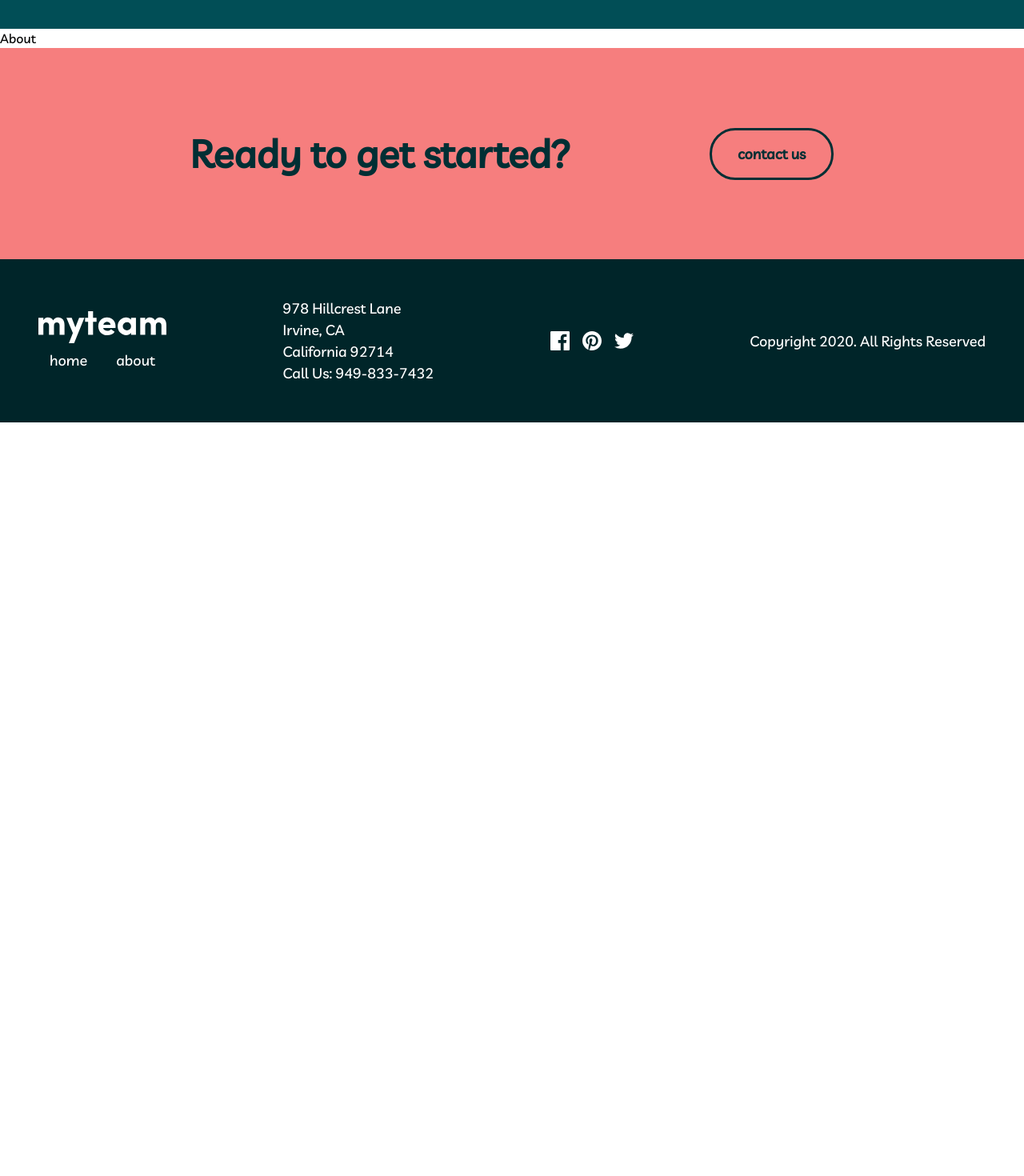
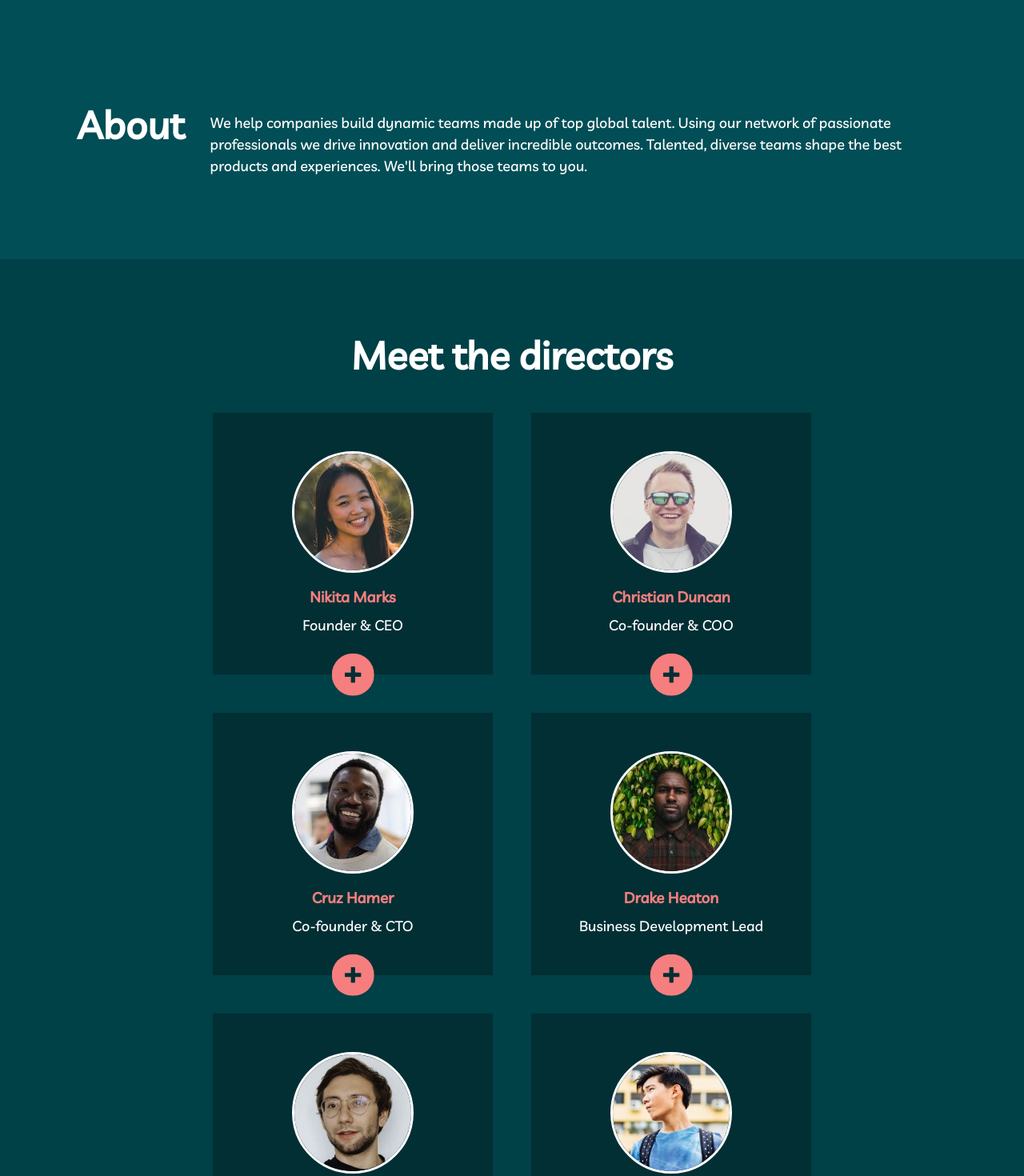
Before and after one commit to JioBautista/myteam-multi-page-website, a React (Vite) app in the folder app/: page /about in a window 1280 px wide. Shown: the part 100-1570 px from the top of the page at 80% size. Before the commit the page ends 800 px from the top, so only its background shows below. Built offline with nearby package versions, Linux system fonts and the light colour scheme.

Commit message:
Director component finished

```diff
--- /dev/null
+++ b/app/src/data/directors-data.js
@@ -0,0 +1,32 @@
+export default [
+  {
+    avatar: "src/assets/avatar-nikita.jpg",
+    name: "Nikita Marks",
+    title: "Founder & CEO",
+  },
+  {
+    avatar: "src/assets/avatar-christian.jpg",
+    name: "Christian Duncan",
+    title: "Co-founder & COO",
+  },
+  {
+    avatar: "src/assets/avatar-cruz.jpg",
+    name: "Cruz Hamer",
+    title: "Co-founder & CTO",
+  },
+  {
+    avatar: "src/assets/avatar-drake.jpg",
+    name: "Drake Heaton",
+    title: "Business Development Lead",
+  },
+  {
+    avatar: "src/assets/avatar-griffin.jpg",
+    name: "Griffin Wise",
+    title: "Lead Marketing",
+  },
+  {
+    avatar: "src/assets/avatar-aden.jpg",
+    name: "Aden Allan",
+    title: "Head of Talent",
+  },
+];
--- a/app/src/pages/about/About.jsx
+++ b/app/src/pages/about/About.jsx
@@ -1,9 +1,15 @@
-import React from 'react'
+import React from "react";
+import styles from "../../styles/about.module.scss";
+import Overview from "./Overview";
+import Director from "./Director";
 
 function About() {
   return (
-    <div>About</div>
-  )
+    <div className={styles.container}>
+      <Overview />
+      <Director />
+    </div>
+  );
 }
 
-export default About
+export default About;
--- /dev/null
+++ b/app/src/pages/about/Director.jsx
@@ -0,0 +1,27 @@
+import React from "react";
+import styles from "../../styles/about.module.scss";
+import data from "../../data/directors-data";
+
+function Director() {
+  return (
+    <div className={styles.director}>
+      <h2>Meet the directors</h2>
+      <div className={styles.avatars}>
+        {data.map((items) => {
+          return (
+            <>
+              <div className={styles.avatar}>
+                <img src={items.avatar} />
+                <h3>{items.name}</h3>
+                <p>{items.title}</p>
+                <img src="src/assets/icon-cross.svg" className={styles.cross} />
+              </div>
+            </>
+          );
+        })}
+      </div>
+    </div>
+  );
+}
+
+export default Director;
--- /dev/null
+++ b/app/src/pages/about/Overview.jsx
@@ -0,0 +1,18 @@
+import React from "react";
+import styles from "../../styles/about.module.scss";
+
+function Overview() {
+  return (
+    <div className={styles.overview}>
+      <h2>About</h2>
+      <p>
+        We help companies build dynamic teams made up of top global talent.
+        Using our network of passionate professionals we drive innovation and
+        deliver incredible outcomes. Talented, diverse teams shape the best
+        products and experiences. We'll bring those teams to you.
+      </p>
+    </div>
+  );
+}
+
+export default Overview;
--- /dev/null
+++ b/app/src/styles/about.module.scss
@@ -0,0 +1,97 @@
+// Mixins
+@mixin padding {
+    padding: 2rem;
+
+    @media(min-width:768px) {
+        padding: 3rem;
+    }
+
+    @media(min-width: 1024px) {
+        padding: 6rem;
+    }
+}
+
+@mixin flexCenter {
+    display: flex;
+    justify-content: center;
+    align-items: center;
+    gap: 2rem;
+}
+
+// About component - Parent container
+.container {
+    color: white;
+    text-align: center;
+
+    h1 {
+        font-size: clamp(40px, 8vw, 100px);
+        margin-bottom: 1rem;
+        line-height: 1;
+    }
+
+    h2 {
+        font-size: clamp(32px, 5vw, 48px);
+        margin-bottom: 3rem;
+        line-height: 1;
+    }
+
+    h3 {
+        color: #F67E7E;
+        font-weight: bold;
+        margin-bottom: 0.5rem;
+    }
+}
+
+// Overview component - child container
+.overview {
+    @include padding();
+    background-color: #014E56;
+    text-align: center;
+
+    @media(min-width: 1024px) {
+        @include flexCenter();
+        text-align: start;
+
+        p {
+            flex-shrink: 2;
+        }
+    }
+}
+
+// Director component - child container
+.director {
+    @include padding();
+    background-color: #004047;
+
+    .avatars {
+        @include flexCenter();
+        flex-wrap: wrap;
+        gap: 3rem;
+    }
+
+    .avatar {
+        position: relative;
+        padding: 3rem;
+        background-color: #012F34;
+        max-width: 350px;
+
+        img {
+            margin-inline: auto;
+            margin-bottom: 1rem;
+            width: 60%;
+            border-radius: 50%;
+            border: 3px solid white;
+        }
+
+        .cross {
+            position: absolute;
+            top: 100%;
+            left: 50%;
+            transform: translate(-50%, -50%);
+            width: 15%;
+            padding: 1rem;
+            background-color: #F67E7E;
+            border: none;
+        }
+    }
+}
```
